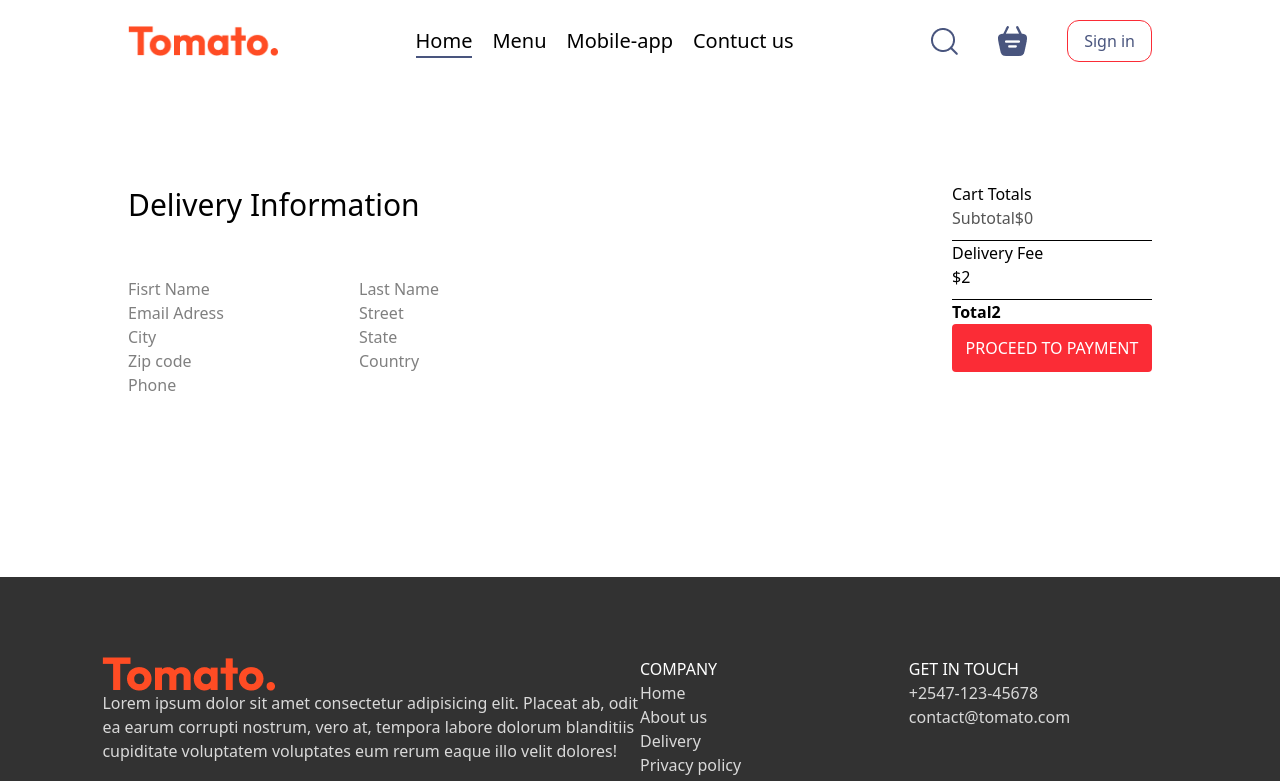
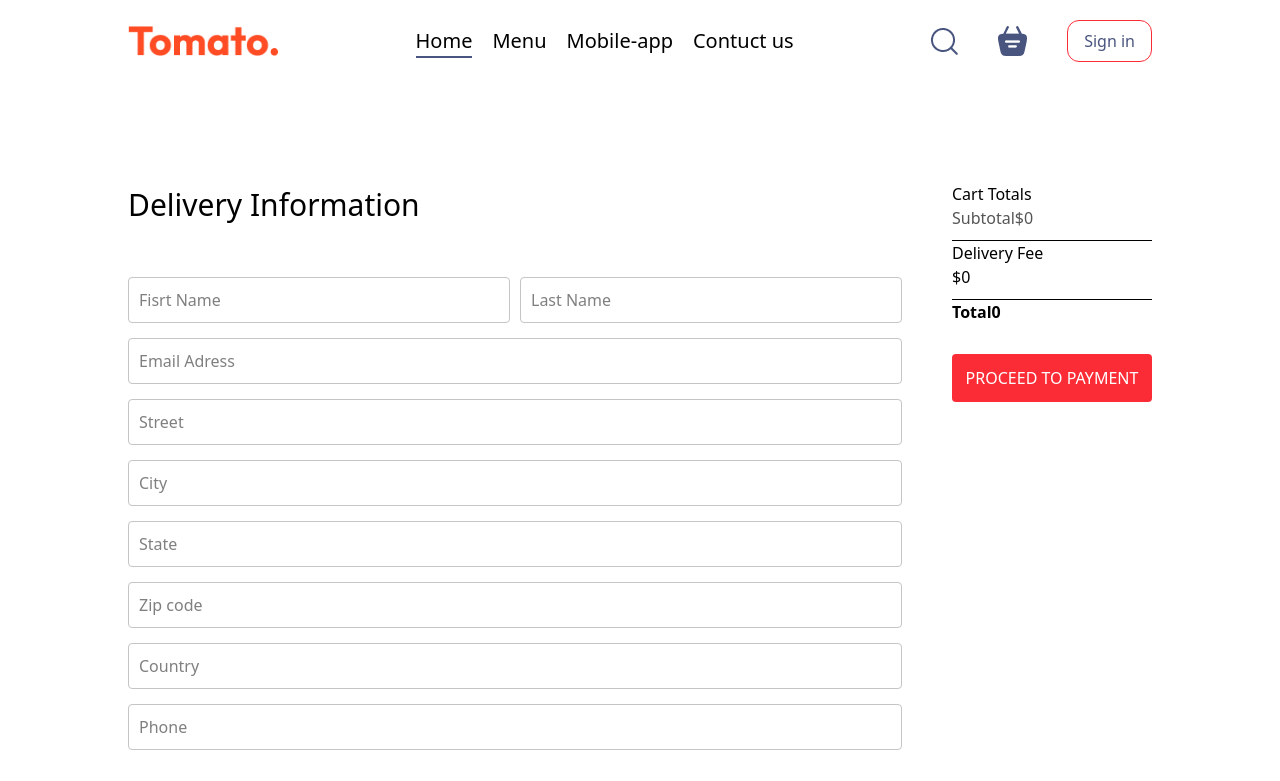
Before and after one commit to Eugene-misiko/CapsFoodapp-react, a React (Vite) app: page /order in a window 1280 px wide. Shown: the top 781 px of the page. Built offline with nearby package versions, Linux system fonts and the light colour scheme.

Commit message:
added placeOrder form in the placeOrder component

```diff
--- a/src/Components/Cart.jsx
+++ b/src/Components/Cart.jsx
@@ -50,12 +50,12 @@ const Cart = () => {
             <hr className='mt-[10px] m-[0px]'/>
             <div className="">
               <p>Delivery Fee</p>
-              <p>${2}</p>
+              <p>${getTotalCartAmount()===0?0:2}</p>
             </div>
             <hr className='mt-[10px] m-[0px]'/>
             <div className="">
               <b>Total</b>
-              <b>{getTotalCartAmount()+2}</b>
+              <b>{getTotalCartAmount()===0?0:getTotalCartAmount()+2}</b>
             </div>
           </div>
           <button onClick={()=>navigate('/order')} className='border-none text-white bg-red-500
--- a/src/Components/Login.jsx
+++ b/src/Components/Login.jsx
@@ -15,7 +15,7 @@ const Login = ({setShowLogin}) => {
             <img className='w-[16px] cursor-pointer' onClick={()=>setShowLogin(false)} src={assets.cross_icon} alt="" />
         </div>
         <div className='flex flex-col gap-[20px]'>
-            {currState==="Login"?<></>:<input type="text" placeholder='Your name' required/>}
+            {currState==="Login"?<></>:<input type="text" className='outline-none border border-gray-300 rounded-[4px] p-[10px]' placeholder='Your name' required/>}
             <input className='outline-none border border-gray-300 rounded-[4px] p-[10px]' type="email" placeholder='Your email' required/>
             <input className='outline-none border border-gray-300 rounded-[4px] p-[10px]' type="password" placeholder='Password' required />
         </div>
--- a/src/Components/PlaceOder.jsx
+++ b/src/Components/PlaceOder.jsx
@@ -8,44 +8,44 @@ const PlaceOder = () => {
     <form className='flex items-start justify-space-between gap-[50px] mt-[100px]'>
         <div className="w-full w-max[(30%,500px)]">
           <p className="text-[30px] font-medium mb-[50px] ">Delivery Information</p>
-          <div className="">
-            <input type="text"  placeholder='Fisrt Name'/>
-            <input type="text"  placeholder='Last Name'/>
+          <div className="flex gap-[10px]">
+            <input className='w-[100%] mb-[15px] p-[10px] border border-[#c5c5c5] rounded-[4px] outline-red-500' type="text"  placeholder='Fisrt Name'/>
+            <input className='w-[100%] mb-[15px] p-[10px] border border-[#c5c5c5] rounded-[4px] outline-red-500' type="text"  placeholder='Last Name'/>
           </div>
-          <input type="email" placeholder='Email Adress'/>
-          <input type="text" placeholder='Street'/>
+          <input className='w-[100%] mb-[15px] border border-[#c5c5c5] p-[10px] rounded-[4px] outline-red-500'  type="email" placeholder='Email Adress'/>
+          <input className='w-[100%] mb-[15px] border border-[#c5c5c5] p-[10px] rounded-[4px] outline-red-500' type="text" placeholder='Street'/>
            <div className="">
-            <input type="text"  placeholder='City'/>
-            <input type="text"  placeholder='State'/>
+            <input className='w-[100%] mb-[15px] border border-[#c5c5c5] p-[10px] rounded-[4px] outline-red-500' type="text"  placeholder='City'/>
+            <input className='w-[100%] mb-[15px] border border-[#c5c5c5] p-[10px] rounded-[4px] outline-red-500' type="text"  placeholder='State'/>
           </div>
            <div className="">
-            <input type="text"  placeholder='Zip code'/>
-            <input type="text"  placeholder='Country'/>
+            <input className='w-[100%] mb-[15px] border border-[#c5c5c5] p-[10px] rounded-[4px] outline-red-500' type="text"  placeholder='Zip code'/>
+            <input className='w-[100%] mb-[15px] border border-[#c5c5c5] p-[10px] rounded-[4px] outline-red-500' type="text"  placeholder='Country'/>
           </div>
-          <input type="text" placeholder='Phone'/>
+          <input className='w-[100%] border border-[#c5c5c5] mb-[15px] p-[10px] rounded-[4px] outline-red-500' type="text" placeholder='Phone'/>
         </div>
-        <div className="">
+        <div className="w-max[(40%,500px)]">
              <div className='flex-1 flex flex-col'>
           <h2>Cart Totals</h2>
           <div>
-            <div className="flex justify-space-between text-[#555]">
+             <div className="flex justify-space-between text-[#555]">
               <p>Subtotal</p>
               <p>${getTotalCartAmount()}</p>
             </div>
             <hr className='mt-[10px] m-[0px]'/>
             <div className="">
               <p>Delivery Fee</p>
-              <p>${2}</p>
+              <p>${getTotalCartAmount()===0?0:2}</p>
             </div>
             <hr className='mt-[10px] m-[0px]'/>
             <div className="">
               <b>Total</b>
-              <b>{getTotalCartAmount()+2}</b>
+              <b>{getTotalCartAmount()===0?0:getTotalCartAmount()+2}</b>
             </div>
           </div>
           <button  className='border-none text-white bg-red-500
            w-[max(15vw,200px)] py-[12px] pl-[0px] rounded-[4px]
-            cursor-pointer'>PROCEED TO PAYMENT</button>
+            cursor-pointer mt-[30px]'>PROCEED TO PAYMENT</button>
         </div>
         </div>
     </form>
```
